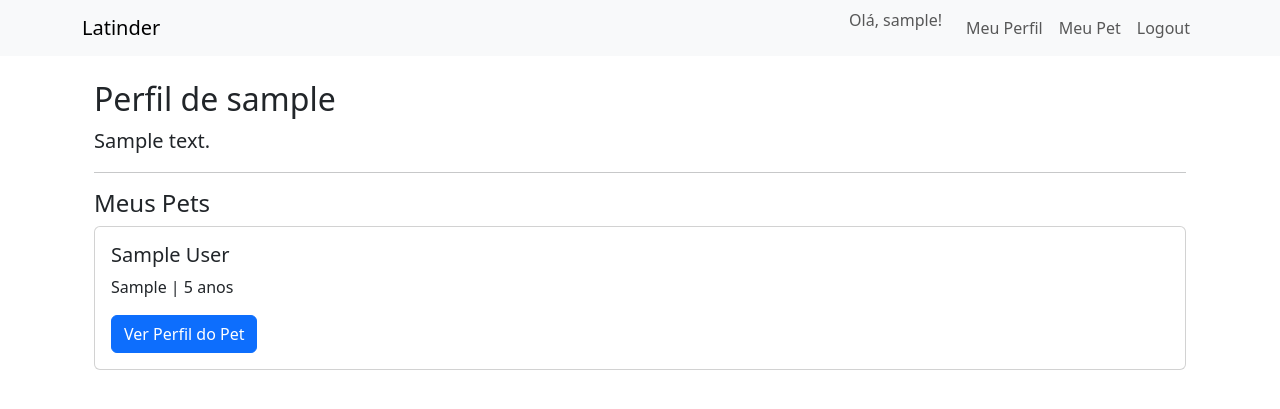
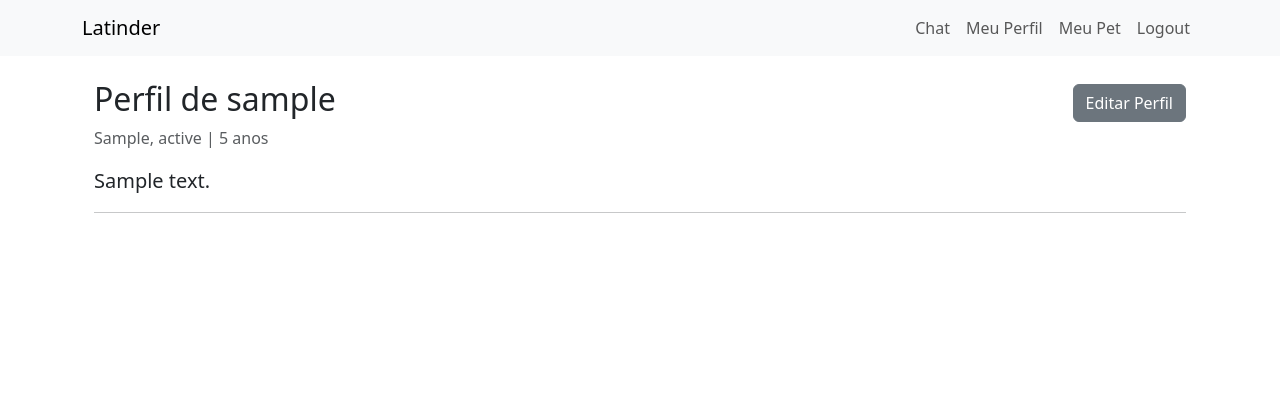
Before and after one commit to Emyrreis/latinder, a Django app: page /accounts/profile/1/ in a window 1280 px wide. Shown: the top 409 px of the page. Run offline with Django 4.2, Linux system fonts and the light colour scheme; a user stored in the database is signed in; tables that the repository leaves empty hold one stand-in row (values such as "Sample post").

Commit message:
Adicionado a Opção de Editar Perfil do Usuario

```diff
--- a/accounts/models.py
+++ b/accounts/models.py
@@ -1,15 +1,28 @@
+# Em accounts/models.py
 from django.db import models
 from django.contrib.auth.models import User
-from datetime import date # 1. Adicione esta importação
+from datetime import date
 
-# ... modelo Owner ...
 class Owner(models.Model):
     user = models.OneToOneField(User, on_delete=models.CASCADE)
     bio = models.TextField(blank=True, null=True)
+    # Novos campos (blank=True e null=True para permitir que sejam vazios)
+    birth_date = models.DateField(blank=True, null=True)
+    state = models.CharField(max_length=100, blank=True, null=True)
+    city = models.CharField(max_length=100, blank=True, null=True)
     created_at = models.DateTimeField(auto_now_add=True)
+
+    @property
+    def age(self):
+        if self.birth_date:
+            today = date.today()
+            age = today.year - self.birth_date.year - ((today.month, today.day) < (self.birth_date.month, self.birth_date.day))
+            return age
+        return None # Retorna None se não houver data de nascimento
 
     def __str__(self):
         return self.user.username
+
 
 class Pet(models.Model):
     owner = models.ForeignKey(Owner, on_delete=models.CASCADE)
--- a/accounts/urls.py
+++ b/accounts/urls.py
@@ -2,6 +2,7 @@ from django.urls import path
 from django.contrib.auth import views as auth_views
 # 1. Adicione PetDetailView à importação
 from .views import SignUpView, HomeView, PetCreateView, PetDetailView, OwnerDetailView
+from .views import SignUpView, HomeView, PetCreateView, PetDetailView, OwnerDetailView, OwnerUpdateView
 
 urlpatterns = [
     # Rotas de Autenticação
@@ -21,4 +22,6 @@ urlpatterns = [
 
     # --- NOVA ROTA ADICIONADA --- Ver detalhes do Owner
     path('profile/<int:pk>/', OwnerDetailView.as_view(), name='owner_detail'),
+
+    path('profile/edit/', OwnerUpdateView.as_view(), name='owner_edit'),
 ]
--- a/accounts/views.py
+++ b/accounts/views.py
@@ -1,13 +1,13 @@
 from django.urls import reverse_lazy
-from django.views.generic.edit import CreateView
+from django.views.generic.edit import CreateView, UpdateView
 from django.views.generic.base import TemplateView
 from django.contrib.auth.forms import UserCreationForm
 from django.contrib.auth.mixins import LoginRequiredMixin
 from django.views.generic import DetailView
 from django.http import HttpResponseRedirect
 
-# Importações dos nossos Forms e Models
-from .forms import PetForm, PetPhotoForm
+# A correção está aqui: adicionamos OwnerEditForm
+from .forms import PetForm, PetPhotoForm, OwnerEditForm
 from .models import Pet, Owner, PetPhoto
 
 # --- Nossas Views ---
@@ -22,7 +22,7 @@ class SignUpView(CreateView):
         Owner.objects.create(user=self.object)
         return response
 
-class HomeView(TemplateView):
+class HomeView(LoginRequiredMixin, TemplateView):
     template_name = 'home.html'
 
 class PetCreateView(LoginRequiredMixin, CreateView):
@@ -59,7 +59,17 @@ class PetDetailView(DetailView):
             context['photo_form'] = form
             return self.render_to_response(context)
 
-# View que estava faltando
 class OwnerDetailView(LoginRequiredMixin, DetailView):
     model = Owner
     template_name = 'owner_detail.html'
+
+class OwnerUpdateView(LoginRequiredMixin, UpdateView):
+    model = Owner
+    form_class = OwnerEditForm
+    template_name = 'owner_form.html'
+
+    def get_success_url(self):
+        return reverse_lazy('owner_detail', kwargs={'pk': self.object.pk})
+
+    def get_object(self, queryset=None):
+        return self.request.user.owner
--- a/templates/base.html
+++ b/templates/base.html
@@ -13,8 +13,9 @@
             <div class="collapse navbar-collapse">
                 <ul class="navbar-nav ms-auto">
                         {% if user.is_authenticated %}
+
                             <li class="nav-item">
-                                    <span class="navbar-text me-3">Olá, {{ user.username }}!</span>
+                                <a class="nav-link" href="#">Chat</a>
                             </li>
 
                             <li class="nav-item">
@@ -30,7 +31,14 @@
                             <li class="nav-item">
                                 <a class="nav-link" href="{% url 'logout' %}">Logout</a>
                             </li>
+
                         {% else %}
+                            <li class="nav-item">
+                                <a class="nav-link" href="{% url 'login' %}">Login</a>
+                            </li>
+                            <li class="nav-item">
+                                <a class="nav-link" href="{% url 'signup' %}">Cadastro</a>
+                            </li>
                         {% endif %}
                  </ul>
             </div>
--- a/templates/owner_detail.html
+++ b/templates/owner_detail.html
@@ -2,28 +2,22 @@
 
 {% block content %}
 <div class="container mt-4">
-    <h2>Perfil de {{ owner.user.username }}</h2>
+    <div class="d-flex justify-content-between align-items-center">
+        <h2>Perfil de {{ owner.user.username }}</h2>
+        <a href="{% url 'owner_edit' %}" class="btn btn-secondary">Editar Perfil</a>
+    </div>
+
+    {% if owner.age is not None %}
+        <p class="text-muted">{{ owner.city }}, {{ owner.state }} | {{ owner.age }} anos</p>
+    {% endif %}
 
     {% if owner.bio %}
-        <p class="lead">{{ owner.bio }}</p>
+        <p class="lead mt-3">{{ owner.bio }}</p>
     {% else %}
-        <p class="text-muted">Nenhuma biografia adicionada ainda.</p>
+        <p class="text-muted mt-3">Nenhuma biografia adicionada ainda.</p>
     {% endif %}
 
     <hr>
 
-    <h4>Meus Pets</h4>
-    {% for pet in owner.pet_set.all %}
-        <div class="card mb-3">
-            <div class="card-body">
-                <h5 class="card-title">{{ pet.name }}</h5>
-                <p class="card-text">{{ pet.breed }} | {{ pet.age }} anos</p>
-                <a href="{% url 'pet_detail' pk=pet.pk %}" class="btn btn-primary">Ver Perfil do Pet</a>
-            </div>
-        </div>
-    {% empty %}
-        <p>Você ainda não cadastrou nenhum pet.</p>
-    {% endfor %}
-
-</div>
+    </div>
 {% endblock %}
```
Also changed, not shown: accounts/forms.py (+13 -1 lines), templates/owner_form.html (added, +17 -0 lines), accounts/migrations/0003_owner_birth_date_owner_city_owner_state.py (added). Lines whose indentation alone changed are shown as unchanged.
